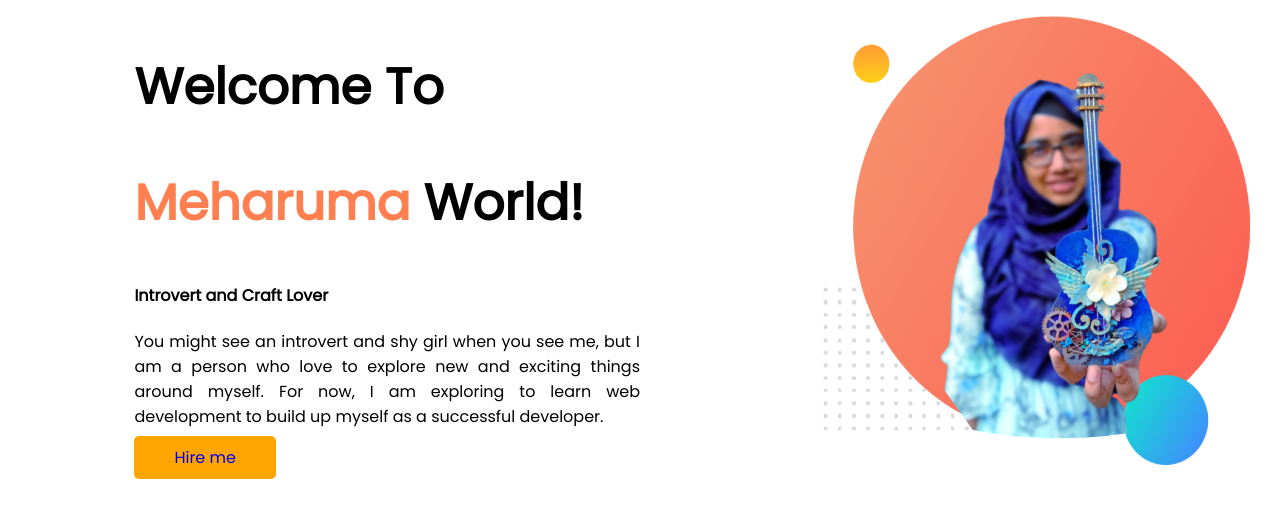
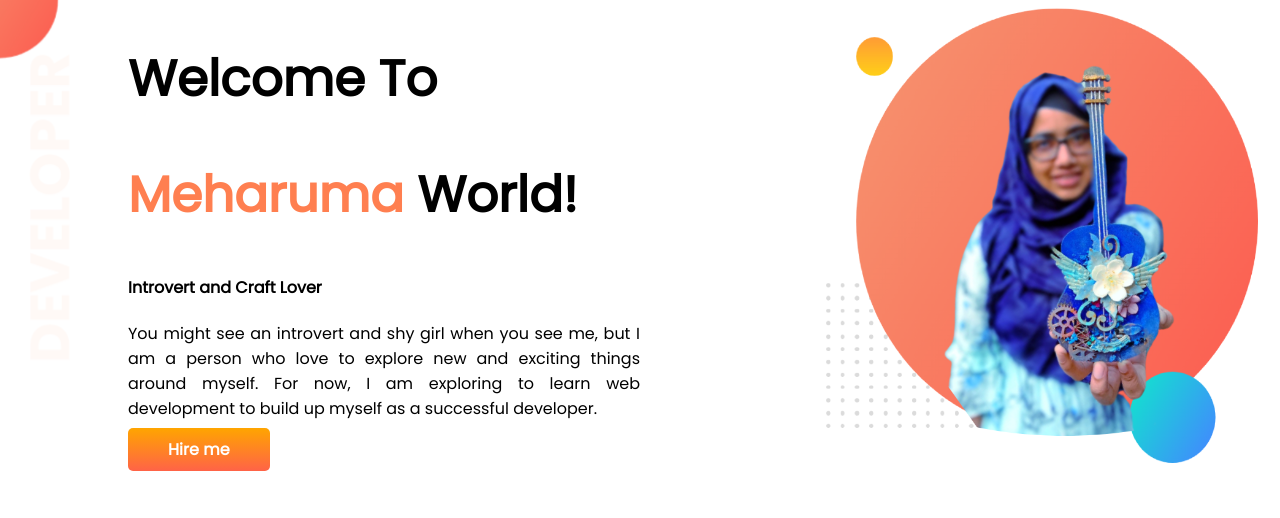
Before and after one commit to Meharuma/developer-portfolio, a plain HTML site: page index.html in a window 1280 px wide. Drawn offline with Linux system fonts and the light colour scheme.

Commit message:
top-banner added

```diff
--- a/index.html
+++ b/index.html
@@ -13,7 +13,7 @@
 </head>
 
 <body>
-    <section>
+    <section class="top-banner">
         <div class="half-width">
             <h1>Welcome To</h1>
             <h1><span class="Orange">Meharuma</span> World!</h1>
@@ -21,7 +21,7 @@
             <p>You might see an introvert and shy girl when you see me, but I am a person who love to explore new and
                 exciting things around myself. For now, I am exploring to learn web development to build up myself as a
                 successful developer.</p>
-            <a class="link-button" target="_blank"
+            <a class="link-button" target="blank"
                 href="https://www.linkedin.com/in/nur-meharuma-chowdhury-194633191/">Hire me</a>
         </div>
         <div class="half-width">
--- a/style.css
+++ b/style.css
@@ -1,5 +1,6 @@
 body{
     font-family: 'Poppins', sans-serif;
+    margin: 0;
 }
 h1{
     font-size: 50px;
@@ -21,8 +22,14 @@ p{
     text-align: justify;
 }
 .link-button{
-    text-decoration: none;
-    background-color: orange;
-    padding: 10px 40px;
-    border-radius: 5px;
+   text-decoration: none;
+   background-image: linear-gradient(orange, tomato);
+   padding: 10px 40px;
+   color: white;
+   font-weight: 700;
+   border-radius: 5px;
 }
+.top-banner{
+    background-image: url(images/top-banner.png);
+    background-repeat: no-repeat;
+}
```
